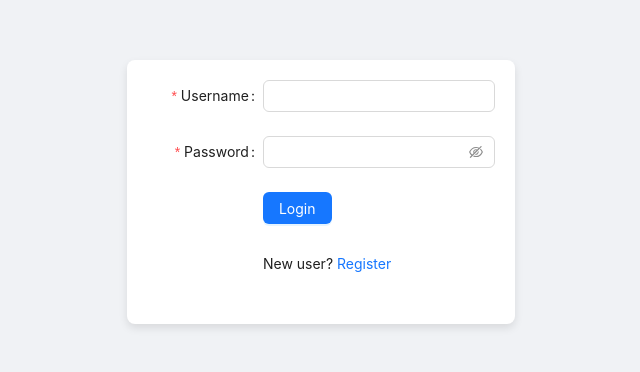
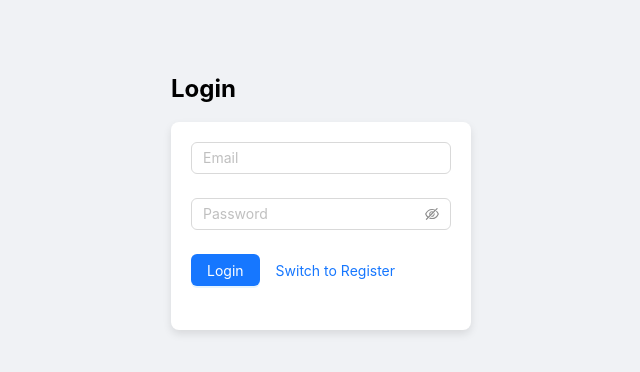
Before and after one commit to AKN414-IND/Disable-Assistant, a React (Create React App) app: page / in a window 1280 px wide. Shown: the part 208-580 px from the top of the page, without its empty margins (319-959 px from the left). Built offline with nearby package versions, Linux system fonts and the light colour scheme; the HTML template or start-up script is replaced by a standard one.

Commit message:
firebase initial and login auth

```diff
--- a/package.json
+++ b/package.json
@@ -7,6 +7,7 @@
     "@testing-library/react": "^13.4.0",
     "@testing-library/user-event": "^13.5.0",
     "antd": "^5.21.3",
+    "firebase": "^10.14.1",
     "react": "^18.3.1",
     "react-dom": "^18.3.1",
     "react-router-dom": "^6.27.0",
--- /dev/null
+++ b/src/components/Auth.js
@@ -0,0 +1,63 @@
+import React, { useState } from 'react';
+import { Form, Input, Button, message } from 'antd';
+import { auth } from '../firebase';
+import { signInWithEmailAndPassword, createUserWithEmailAndPassword } from 'firebase/auth';
+import { useNavigate } from 'react-router-dom';
+const Auth = ({ onAuthChange }) => {
+  const [isLogin, setIsLogin] = useState(true);
+  const [error, setError] = useState('');
+  const navigate = useNavigate();
+
+  const handleSubmit = async (values) => {
+    const { email, password } = values;
+    try {
+      if (isLogin) {
+        await signInWithEmailAndPassword(auth, email, password);
+        navigate('/home');
+      } else {
+        await createUserWithEmailAndPassword(auth, email, password);
+        onAuthChange();
+      }
+    } catch (error) {
+      setError("Authentication error: " + error.message);
+      message.error(error.message);
+    }
+  };
+
+  return (
+    <div className="auth-container">
+      <h2>{isLogin ? 'Login' : 'Register'}</h2>
+      {error && <p className="text-red-500">{error}</p>}
+      <Form
+        name="auth"
+        onFinish={handleSubmit}
+        autoComplete="off"
+      >
+        <Form.Item
+          name="email"
+          rules={[{ required: true, message: 'Please input your email!' }]}
+        >
+          <Input type="email" placeholder="Email" />
+        </Form.Item>
+
+        <Form.Item
+          name="password"
+          rules={[{ required: true, message: 'Please input your password!' }]}
+        >
+          <Input.Password placeholder="Password" />
+        </Form.Item>
+
+        <Form.Item>
+          <Button type="primary" htmlType="submit">
+            {isLogin ? 'Login' : 'Register'}
+          </Button>
+          <Button type="link" onClick={() => setIsLogin(!isLogin)}>
+            Switch to {isLogin ? 'Register' : 'Login'}
+          </Button>
+        </Form.Item>
+      </Form>
+    </div>
+  );
+};
+
+export default Auth;
--- a/src/components/Login.jsx
+++ b/src/components/Login.jsx
@@ -1,96 +1,15 @@
 import React from 'react';
-import { Button, Checkbox, Form, Input } from 'antd';
-import { useNavigate, Link } from 'react-router-dom';
+import Auth from './Auth';
 import "./Login.css";
 
-const onFinish = (values, navigate) => {
-  const { username, password } = values;
+export const Login = () => {
+  const handleAuthChange = () => {
+    console.log('Authentication state changed');
+  };
 
-  if (username === 'admin' && password === 'admin') {
-    console.log('Login successful!');
-    navigate('/home');
-  } else {
-    console.log('Invalid username or password');
-    alert('Invalid credentials! Please try again.');
-  }
-};
-
-const onFinishFailed = (errorInfo) => {
-  console.log('Failed:', errorInfo);
-};
-
-export const Login = () => {
-  const navigate = useNavigate();
   return (
     <div className="ent1">
-      <Form
-        name="basic"
-        labelCol={{
-          span: 8,
-        }}
-        wrapperCol={{
-          span: 16,
-        }}
-        style={{
-          maxWidth: 600,
-        }}
-        initialValues={{
-          remember: true,
-        }}
-        onFinish={(values) => onFinish(values, navigate)}
-        onFinishFailed={onFinishFailed}
-        autoComplete="off"
-      >
-        <Form.Item
-          label="Username"
-          name="username"
-          rules={[
-            {
-              required: true,
-              message: 'Please input your username!',
-            },
-          ]}
-        >
-          <Input />
-        </Form.Item>
-
-        <Form.Item
-          label="Password"
-          name="password"
-          rules={[
-            {
-              required: true,
-              message: 'Please input your password!',
-            },
-          ]}
-        >
-          <Input.Password />
-        </Form.Item>
-
-        <Form.Item
-          wrapperCol={{
-            offset: 8,
-            span: 16,
-          }}
-        >
-          <Button type="primary" htmlType="submit">
-            Login
-          </Button>
-        </Form.Item>
-
-        <Form.Item
-          wrapperCol={{
-            offset: 8,
-            span: 16,
-          }}
-        >
-          <div>
-            New user? <Link to="/register">Register</Link>
-          </div>
-        </Form.Item>
-      </Form>
+      <Auth onAuthChange={handleAuthChange} />
     </div>
   );
 };
-
-export default Login;
--- /dev/null
+++ b/src/firebase.js
@@ -0,0 +1,17 @@
+import { initializeApp } from 'firebase/app';
+import { getAuth } from 'firebase/auth';
+import { getFirestore } from 'firebase/firestore';
+
+const firebaseConfig = {
+  apiKey: "AIzaSyBArVNvvJtMjLXShDktGVgyGIaAeLyDyl8",
+  authDomain: "disable-7a185.firebaseapp.com",
+  projectId: "disable-7a185",
+  storageBucket: "disable-7a185.appspot.com",
+  messagingSenderId: "674614420975",
+  appId: "1:674614420975:web:8017cea6d3e4edb067421a",
+  measurementId: "G-H15GGMSRT3"
+};
+
+const app = initializeApp(firebaseConfig);
+export const auth = getAuth(app);
+export const db = getFirestore(app);
```
Also changed, not shown: 1 other file (tests, documents, lock files or other folders).
